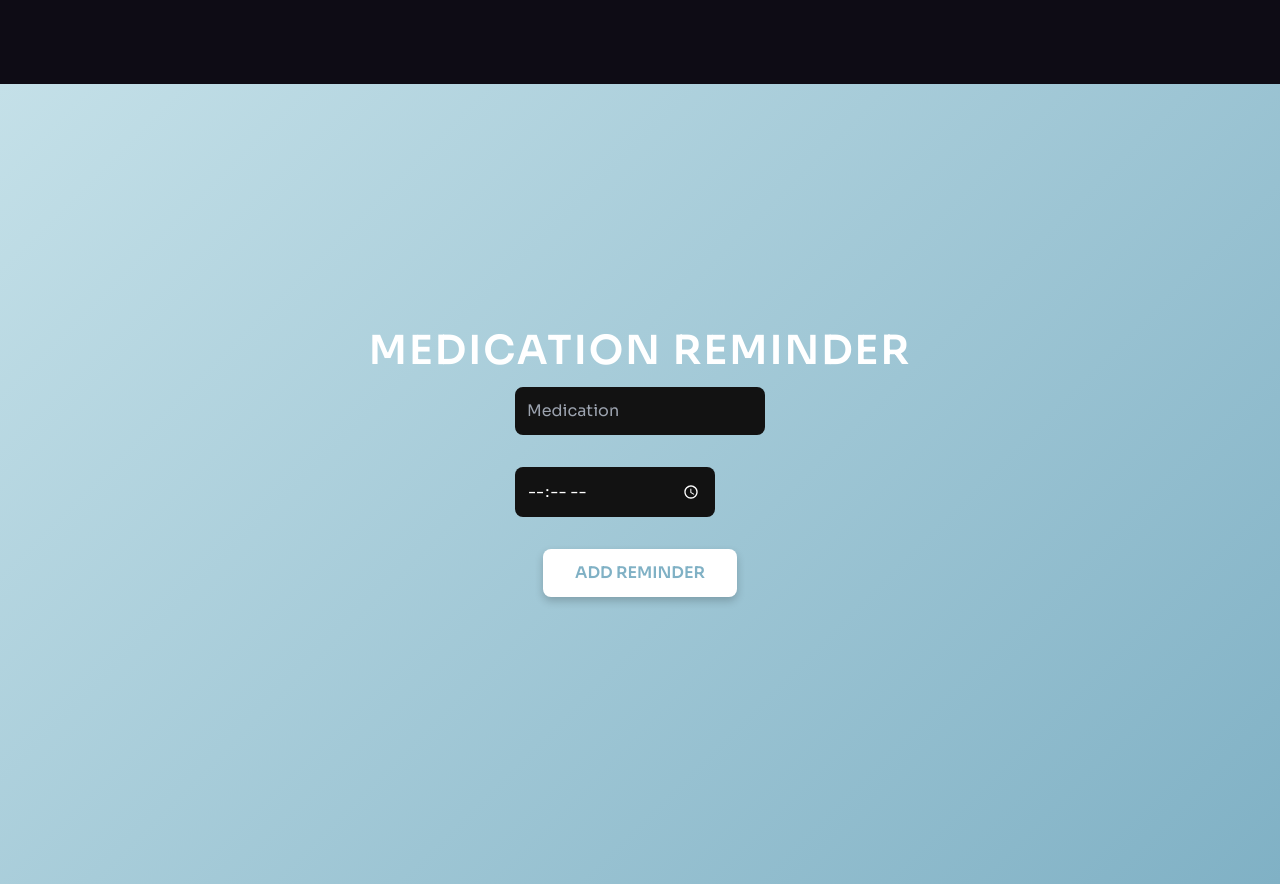
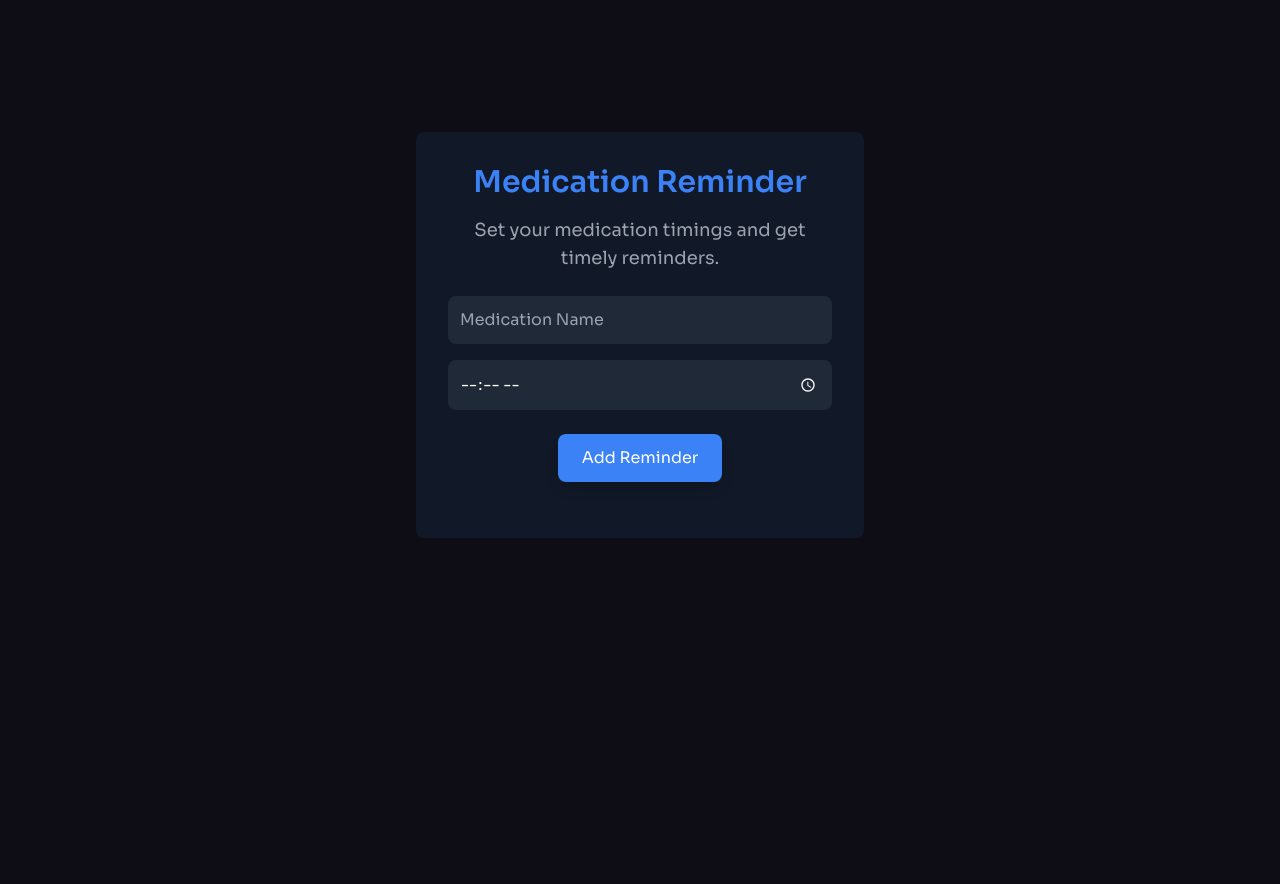
Before and after one commit to divyanshu-vr/Hackathon-medicare, a React (Vite) app: page /medicationreminder in a window 1280 px wide. After the commit the page ends 800 px from the top, so only its background shows below. Built offline with nearby package versions, Linux system fonts and the light colour scheme; the HTML template or start-up script is replaced by a standard one.

Commit message:
features

```diff
--- a/src/Features/MedicationReminder.css
+++ /dev/null
@@ -1,97 +0,0 @@
-/* Medication Reminder Styles */
-
-/* Container */
-.medication-reminder-container {
-    display: flex;
-    flex-direction: column;
-    align-items: center;
-    justify-content: center;
-    min-height: 100vh;
-    background: linear-gradient(135deg, #c4e0e8, #80b1c5);
-    padding: 2rem;
-    color: #fff;
-    text-align: center;
-}
-
-/* Header */
-.medication-reminder-header {
-    font-size: 2.5rem;
-    font-weight: bold;
-    margin-bottom: 1rem;
-    text-transform: uppercase;
-    letter-spacing: 2px;
-}
-
-/* Input Fields */
-.input-container {
-    display: flex;
-    flex-direction: column;
-    gap: 1rem;
-    margin-bottom: 1.5rem;
-}
-
-.medication-input,
-.time-input {
-    padding: 0.75rem;
-    font-size: 1rem;
-    border-radius: 8px;
-    border: none;
-    outline: none;
-    margin: 0.5rem 0;
-}
-
-.medication-input {
-    width: 250px;
-}
-
-.time-input {
-    width: 200px;
-}
-
-/* Add Reminder Button */
-.medication-add-button {
-    background-color: #fff;
-    color: #80b1c5;
-    font-size: 1rem;
-    font-weight: bold;
-    padding: 0.75rem 2rem;
-    border-radius: 8px;
-    text-transform: uppercase;
-    text-decoration: none;
-    box-shadow: 0 4px 8px rgba(0, 0, 0, 0.2);
-    transition: transform 0.2s, background-color 0.3s;
-}
-
-.medication-add-button:hover {
-    transform: scale(1.05);
-    background-color: #e1f3f8;
-}
-
-/* Reminders List */
-.reminders-list {
-    list-style-type: none;
-    padding: 0;
-    margin-top: 2rem;
-}
-
-.reminder-item {
-    background-color: #fff;
-    color: #333;
-    font-size: 1.2rem;
-    padding: 1rem;
-    border-radius: 8px;
-    margin: 0.5rem 0;
-    box-shadow: 0 2px 5px rgba(0, 0, 0, 0.1);
-}
-
-/* Responsive Design */
-@media (max-width: 768px) {
-    .medication-reminder-header {
-        font-size: 2rem;
-    }
-
-    .medication-input,
-    .time-input {
-        width: 200px;
-    }
-}
--- a/src/Features/MedicationReminder.jsx
+++ b/src/Features/MedicationReminder.jsx
@@ -1,6 +1,5 @@
-// src/components/MedicationReminder.jsx
+// src/components/MedicationReminder.js
 import React, { useState } from 'react';
-import './MedicationReminder.css';
 
 const MedicationReminder = () => {
     const [reminders, setReminders] = useState([]);
@@ -13,34 +12,41 @@ const MedicationReminder = () => {
             setMedication('');
             setTime('');
         } else {
-            alert("Please fill in both fields.");
+            alert('Please fill in both fields.');
         }
     };
 
     return (
-        <div className="medication-reminder-container">
-            <h2 className="medication-reminder-header">Medication Reminder</h2>
-            <div className="input-container">
+        <div className="bg-gray-900 text-white p-8 rounded-lg max-w-md mx-auto mt-12 text-center">
+            <h2 className="text-3xl font-semibold text-blue-500 mb-4">Medication Reminder</h2>
+            <p className="text-lg text-gray-400 mb-6">Set your medication timings and get timely reminders.</p>
+
+            <div className="space-y-4">
                 <input
-                    className="medication-input"
                     type="text"
-                    placeholder="Medication"
+                    placeholder="Medication Name"
                     value={medication}
                     onChange={(e) => setMedication(e.target.value)}
+                    className="w-full p-3 bg-gray-800 text-white rounded-lg focus:outline-none focus:ring-2 focus:ring-blue-500"
                 />
                 <input
-                    className="time-input"
                     type="time"
                     value={time}
                     onChange={(e) => setTime(e.target.value)}
+                    className="w-full p-3 bg-gray-800 text-white rounded-lg focus:outline-none focus:ring-2 focus:ring-blue-500"
                 />
             </div>
-            <button className="medication-add-button" onClick={handleAddReminder}>
+
+            <button
+                onClick={handleAddReminder}
+                className="mt-6 bg-blue-500 text-white px-6 py-3 rounded-lg shadow-lg transition duration-300 ease-in-out transform hover:bg-blue-400 hover:scale-105 focus:outline-none"
+            >
                 Add Reminder
             </button>
-            <ul className="reminders-list">
+
+            <ul className="mt-6 space-y-4">
                 {reminders.map((reminder, index) => (
-                    <li key={index} className="reminder-item">
+                    <li key={index} className="text-lg text-gray-300">
                         {reminder.medication} at {reminder.time}
                     </li>
                 ))}
--- a/src/Features/SOSAlert.css
+++ /dev/null
@@ -1,83 +0,0 @@
-/* SOS Alert Container */
-.sos-alert-container {
-    display: flex;
-    flex-direction: column;
-    justify-content: center;
-    align-items: center;
-    min-height: 100vh;
-    background: linear-gradient(135deg, #ff6b6b, #ff4e4e);
-    color: #fff;
-    padding: 2rem;
-    text-align: center;
-  }
-
-  /* SOS Alert Header */
-  .sos-alert-header {
-    font-size: 2.5rem;
-    font-weight: bold;
-    margin-bottom: 1rem;
-    text-transform: uppercase;
-    letter-spacing: 2px;
-  }
-
-  /* Alert Icon */
-  .sos-alert-icon {
-    font-size: 4rem;
-    margin-bottom: 1.5rem;
-    animation: pulse 1.5s infinite;
-  }
-
-  /* SOS Alert Message */
-  .sos-alert-message {
-    font-size: 1.2rem;
-    margin-bottom: 2rem;
-    line-height: 1.6;
-  }
-
-  /* SOS Button */
-  .sos-alert-button {
-    display: inline-block;
-    background-color: #fff;
-    color: #ff4e4e;
-    font-size: 1rem;
-    font-weight: bold;
-    padding: 0.75rem 2rem;
-    border-radius: 8px;
-    text-transform: uppercase;
-    text-decoration: none;
-    box-shadow: 0 4px 8px rgba(0, 0, 0, 0.2);
-    transition: transform 0.2s, background-color 0.3s;
-  }
-
-  .sos-alert-button:hover {
-    transform: scale(1.05);
-    background-color: #ffdedb;
-    color: #ff4e4e;
-  }
-
-  /* Pulsing Animation */
-  @keyframes pulse {
-    0%, 100% {
-      transform: scale(1);
-      opacity: 0.8;
-    }
-    50% {
-      transform: scale(1.1);
-      opacity: 1;
-    }
-  }
-
-  /* Responsive Design */
-  @media (max-width: 768px) {
-    .sos-alert-header {
-      font-size: 2rem;
-    }
-
-    .sos-alert-message {
-      font-size: 1rem;
-    }
-
-    .sos-alert-button {
-      padding: 0.5rem 1.5rem;
-    }
-  }
--- a/src/Features/SOSalert.jsx
+++ b/src/Features/SOSalert.jsx
@@ -1,20 +1,37 @@
 // src/components/SOSAlert.js
-import React from 'react';
-import './SOSAlert.css';
+import React, { useState, useEffect } from 'react';
 
 const SOSAlert = () => {
-    const handleSOS = () => {
-        alert("SOS Alert! Caregivers have been notified.");
+    const [message, setMessage] = useState('');
+    const [timeLeft, setTimeLeft] = useState(10); // Emergency countdown
+
+    useEffect(() => {
+        if (timeLeft === 0) {
+            setMessage('Emergency Alert Sent!');
+        } else if (timeLeft > 0) {
+            const timer = setTimeout(() => setTimeLeft(timeLeft - 1), 1000);
+            return () => clearTimeout(timer); // Clean up the timer on unmount
+        }
+    }, [timeLeft]);
+
+    const handleSendAlert = () => {
+        setMessage('Sending SOS Alert...');
+        setTimeLeft(10); // Start the timer again
     };
 
     return (
-        <div className="sos-alert-container">
-          <h2 className="sos-alert-header">SOS Alert</h2>
-          <button className="sos-alert-button" onClick={handleSOS}>
-            Send SOS Alert
-          </button>
+        <div className="bg-gray-900 text-white p-8 rounded-xl max-w-md mx-auto mt-20 shadow-xl">
+            <h2 className="text-3xl font-semibold text-red-500 mb-6">SOS Alert</h2>
+            <p className="text-lg text-gray-400 mb-6">If you're in an emergency, you can trigger an alert to notify your guardian.</p>
+            <button
+                onClick={handleSendAlert}
+                className="bg-red-500 text-white px-6 py-3 rounded-lg text-xl w-full mb-4 hover:bg-red-400 transition duration-300"
+            >
+                Send SOS Alert
+            </button>
+            {message && <p className="text-lg text-gray-300 mt-4"><strong>{message}</strong></p>}
+            {timeLeft > 0 && <p className="text-2xl font-bold text-red-500 mt-4">Time remaining: {timeLeft}s</p>}
         </div>
-
     );
 };
 
--- a/src/Features/VitalMonitoring.css
+++ /dev/null
@@ -1,50 +0,0 @@
-/* src/components/VitalMonitoring.css */
-.vital-monitoring {
-    padding: 20px;
-    background-color: #f0f4f8;
-    border-radius: 10px;
-    max-width: 600px;
-    margin: 20px auto;
-    color: black;
-}
-
-.vital-monitoring h2 {
-    font-size: 24px;
-    margin-bottom: 15px;
-    text-align: center;
-}
-
-.vital-monitoring input {
-    width: 100%;
-    padding: 10px;
-    margin: 10px 0;
-    border: 1px solid #ccc;
-    border-radius: 5px;
-}
-
-.vital-monitoring button {
-    width: 100%;
-    padding: 12px;
-    background-color: #4CAF50;
-    color: white;
-    border: none;
-    border-radius: 5px;
-    font-size: 16px;
-}
-
-.vital-monitoring button:hover {
-    background-color: #45a049;
-}
-
-.vital-monitoring ul {
-    list-style-type: none;
-    padding-left: 0;
-}
-
-.vital-monitoring li {
-    background-color: #fff;
-    padding: 10px;
-    margin: 5px 0;
-    border-radius: 5px;
-    box-shadow: 0 2px 5px rgba(0, 0, 0, 0.1);
-}
--- a/src/Features/VitalMonitoring.jsx
+++ b/src/Features/VitalMonitoring.jsx
@@ -1,6 +1,5 @@
 // src/components/VitalMonitoring.js
 import React, { useState } from 'react';
-import './VitalMonitoring.css';
 
 const VitalMonitoring = () => {
     const [vitals, setVitals] = useState([]);
@@ -15,35 +14,49 @@ const VitalMonitoring = () => {
             setHeartRate('');
             setGlucose('');
         } else {
-            alert("Please fill in all fields.");
+            alert('Please fill in all fields.');
         }
     };
 
     return (
-        <div className="vital-monitoring">
-            <h2>Vital Monitoring</h2>
+        <div className="bg-gray-900 text-white p-8 rounded-lg max-w-md mx-auto mt-12 text-center">
+            <h2 className="text-3xl font-semibold text-green-500 mb-4">Vital Monitoring</h2>
+            <p className="text-lg text-gray-400 mb-6">Monitor your vital health stats like Blood Pressure, Heart Rate, and Glucose Levels.</p>
+
+            <div className="space-y-4">
                 <input
                     type="text"
                     placeholder="Blood Pressure (e.g., 120/80)"
                     value={bloodPressure}
                     onChange={(e) => setBloodPressure(e.target.value)}
+                    className="w-full p-3 bg-gray-800 text-white rounded-lg focus:outline-none focus:ring-2 focus:ring-green-500"
                 />
                 <input
                     type="text"
                     placeholder="Heart Rate (bpm)"
                     value={heartRate}
                     onChange={(e) => setHeartRate(e.target.value)}
+                    className="w-full p-3 bg-gray-800 text-white rounded-lg focus:outline-none focus:ring-2 focus:ring-green-500"
                 />
                 <input
                     type="text"
                     placeholder="Glucose Level (mg/dL)"
                     value={glucose}
                     onChange={(e) => setGlucose(e.target.value)}
+                    className="w-full p-3 bg-gray-800 text-white rounded-lg focus:outline-none focus:ring-2 focus:ring-green-500"
                 />
-            <button onClick={handleAddVital}>Add Vital</button>
-            <ul>
+            </div>
+
+            <button
+                onClick={handleAddVital}
+                className="mt-6 bg-green-500 text-white px-6 py-3 rounded-lg shadow-lg transition duration-300 ease-in-out transform hover:bg-green-400 hover:scale-105 focus:outline-none"
+            >
+                Add Vital
+            </button>
+
+            <ul className="mt-6 space-y-4">
                 {vitals.map((vital, index) => (
-                    <li key={index}>
+                    <li key={index} className="text-lg text-gray-300">
                         BP: {vital.bloodPressure}, HR: {vital.heartRate}, Glucose: {vital.glucose}
                     </li>
                 ))}
```
Lines whose indentation alone changed are shown as unchanged.
